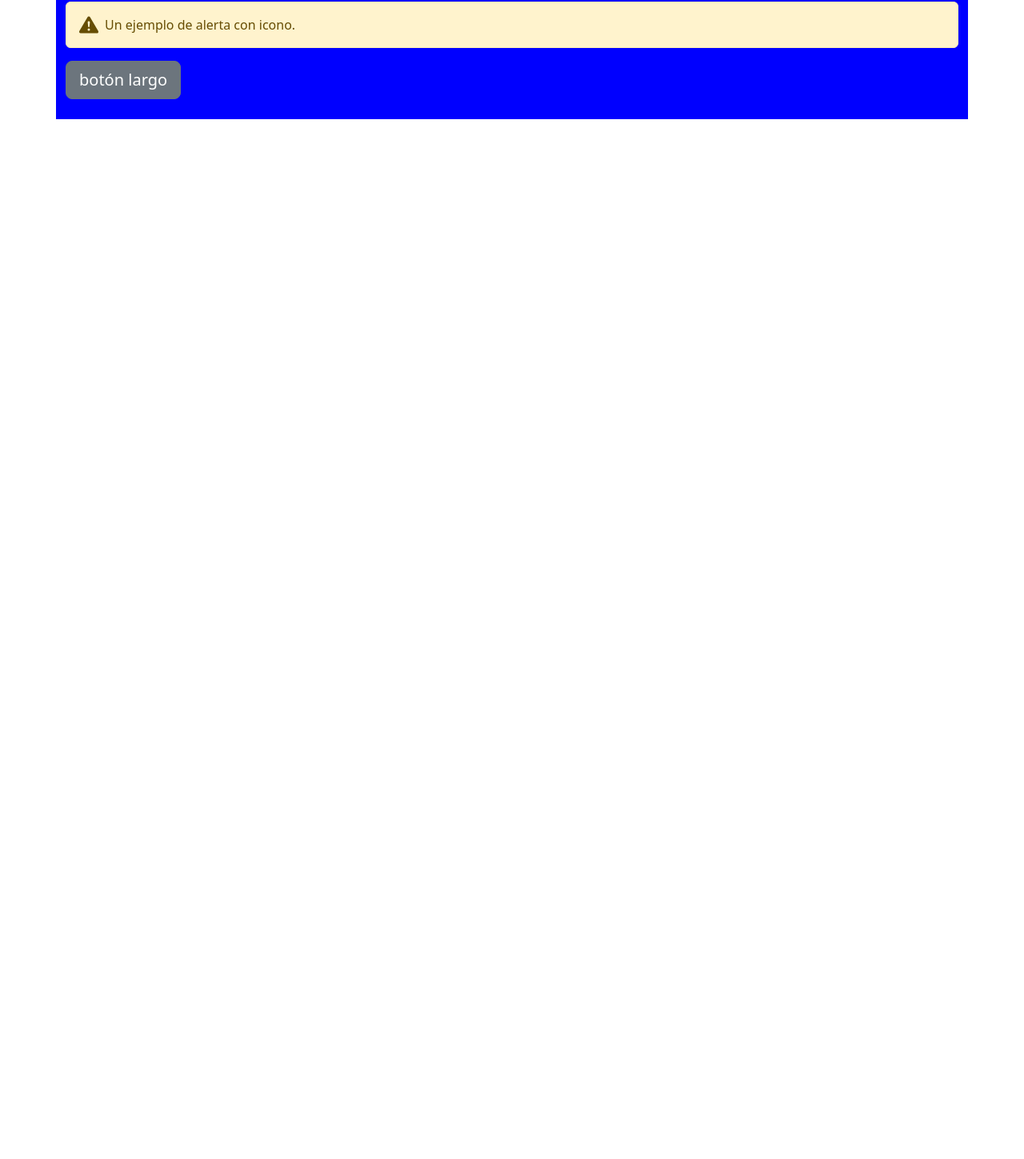
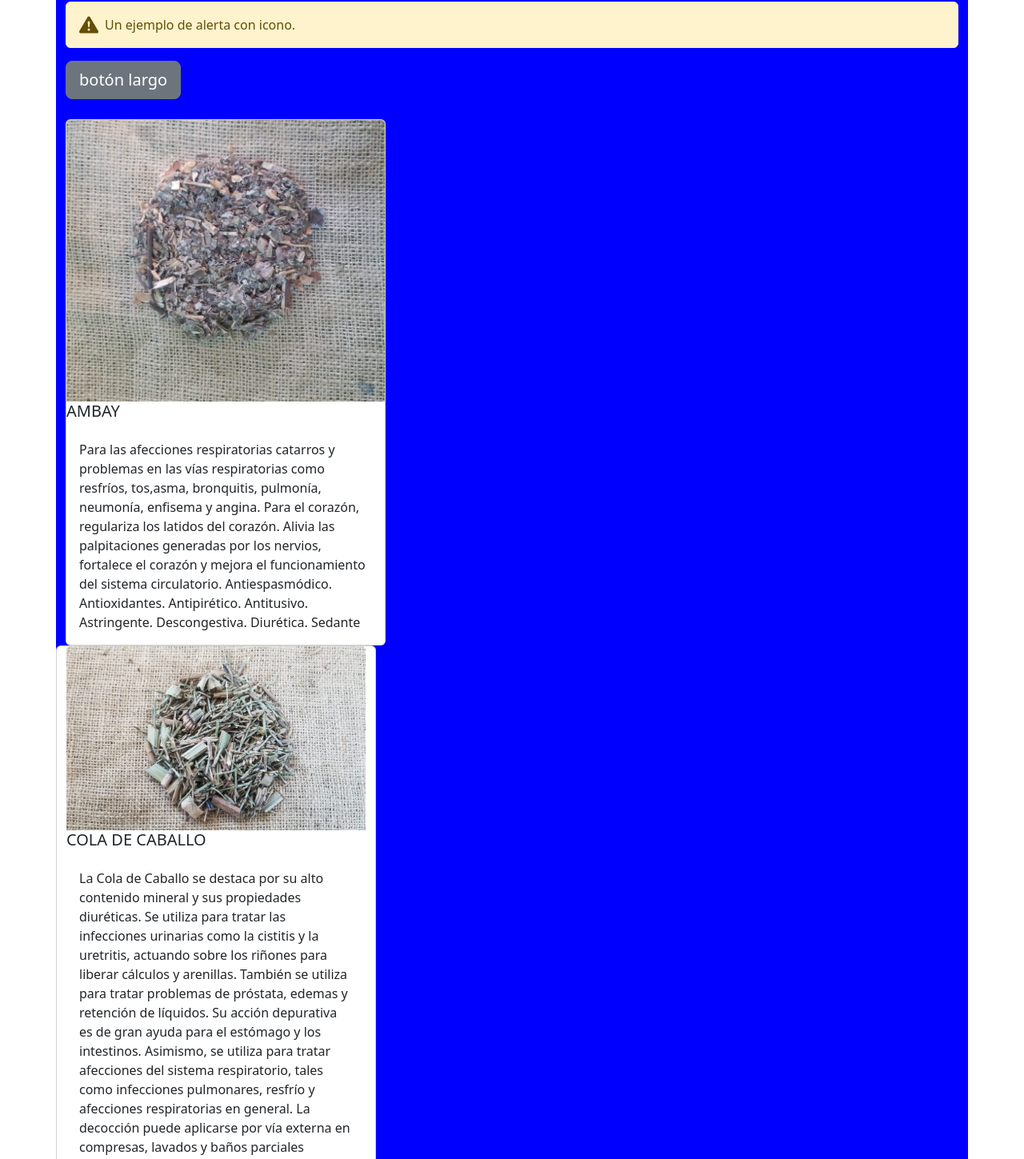
Before and after one commit to fullstackmarcelo/Modulo2D, a plain HTML site: page index.html in a window 1280 px wide. Shown: the part 334-1783 px from the top of the page at 80% size. Before the commit the page ends 800 px from the top, so only its background shows below. Drawn offline with nearby package versions, Linux system fonts and the light colour scheme.

Commit message:
mejoras de bootstrap

```diff
--- a/index.html
+++ b/index.html
@@ -64,12 +64,41 @@
               </div>
               <button type="button" class="btn btn-secondary btn-lg">botón largo</button>
         </div>
-
+        <div class="row">
+          <div class="col-sm-6 mb-3 mb-sm-0">
+            <div class="card" style="width: 25rem;">
+              <img src="ambay.jpg" class="card-img-top" alt="...">
+              <h5 class="card-title">AMBAY</h5>
+              <div class="card-body">
+                <p class="card-text">Para las afecciones respiratorias catarros y problemas en las vías respiratorias como resfríos, tos,asma, bronquitis, pulmonía, neumonía, enfisema y angina. Para el corazón, regulariza los latidos del corazón. Alivia las palpitaciones generadas por los nervios, fortalece el corazón y mejora el funcionamiento del sistema circulatorio. Antiespasmódico. Antioxidantes. Antipirético. Antitusivo. Astringente. Descongestiva. Diurética. Sedante</p>
+              </div>
+            </div>
+          </div>
+          <div class="col-sm-6"></div>
+            <div class="card" style="width: 25rem;">
+              <img src="colacaballo.jpg" class="card-img-top" alt="...">
+              <h5 class="card-title">COLA DE CABALLO</h5>
+              <div class="card-body">
+                <p class="card-text">La Cola de Caballo se destaca por su alto contenido mineral y sus propiedades diuréticas. Se utiliza para tratar las infecciones urinarias como la cistitis y la uretritis, actuando sobre los riñones para liberar cálculos y arenillas. También se utiliza para tratar problemas de próstata, edemas y retención de líquidos. Su acción depurativa es de gran ayuda para el estómago y los intestinos. Asimismo, se utiliza para tratar afecciones del sistema respiratorio, tales como infecciones pulmonares, resfrío y afecciones respiratorias en general. La decocción puede aplicarse por vía externa en compresas, lavados y baños parciales</p>
+              </div>
+            </div>
+          </div>
+          <div class="col-sm-6"></div>
+            <div class="card" style="width: 25rem;">
+              <img src="espinacolorada.jpg" class="card-img-top" alt="...">
+              <h5 class="card-title">ESPINA COLORADA</h5>
+              <div class="card-body">
+                <p class="card-text">Alivia cólicos y afecciones hepáticas, controla la hipertensión arterial, el reumatismo, el ácido úrico, los espasmos hepáticos como la cirrosis, también es un buen diurético. Es ideal para combatir la afecciones de la gastritis, hígado, vesícula, pesadez del estómago, cólicos hepáticos. Puede controlar excelentemente las piedras en la vesícula, controla los dolores reumáticos. Prostatitis. También tiene propiedades abortivas, por eso está prohibido el consumo durante el embarazo</p>
+              </div>
+            </div>
+          </div>
+        </div>
+      </div>
 
     </div>
 
 
 
-    <script src="https://cdn.jsdelivr.net/npm/bootstrap@5.2.3/dist/js/bootstrap.bundle.min.js" integrity="sha384-kenU1KFdBIe4zVF0s0G1M5b4hcpxyD9F7jL+jjXkk+Q2h455rYXK/7HAuoJl+0I4" crossorigin="anonymous"></script>
+  <script src="https://cdn.jsdelivr.net/npm/bootstrap@5.2.3/dist/js/bootstrap.bundle.min.js" integrity="sha384-kenU1KFdBIe4zVF0s0G1M5b4hcpxyD9F7jL+jjXkk+Q2h455rYXK/7HAuoJl+0I4" crossorigin="anonymous"></script>
 </body>
 </html>
```
Also changed, not shown: ambay.jpg (added), colacaballo.jpg (added), espinacolorada.jpg (added).
